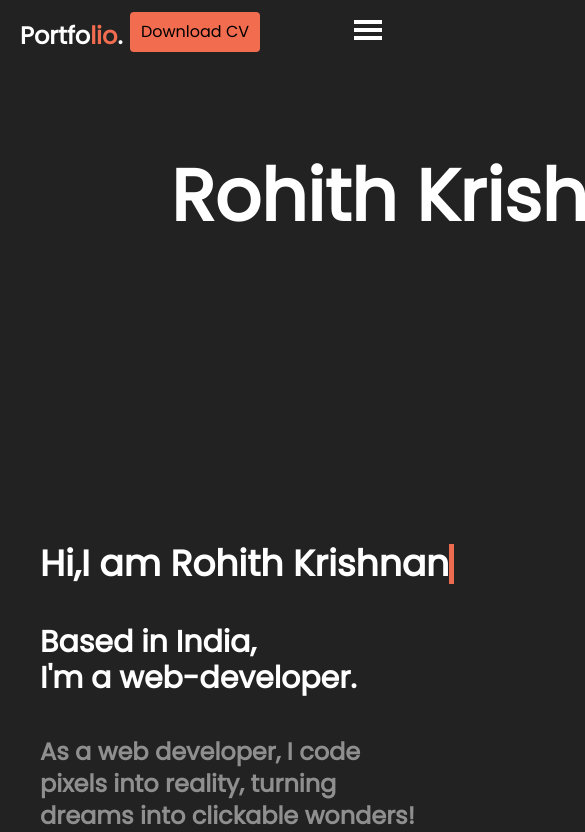
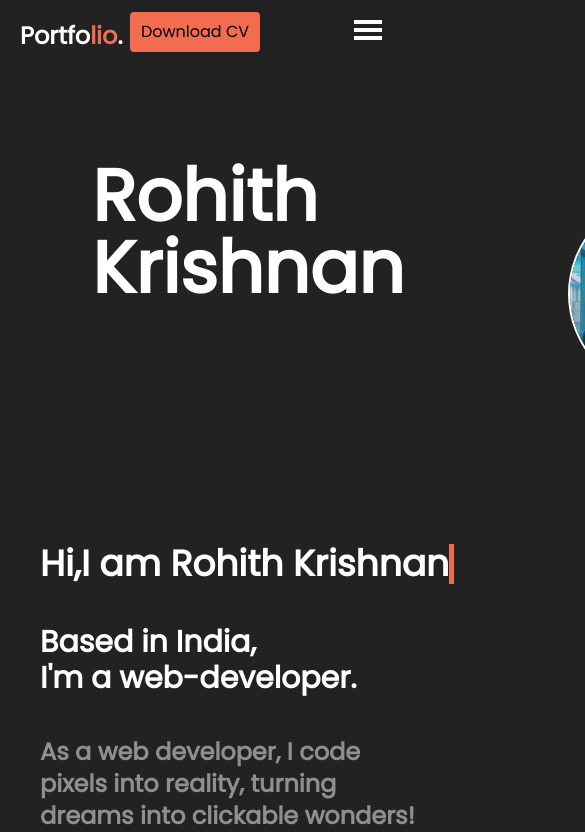
Before and after one commit to Rohithk2003/portfolio, a Next.js app: page / in a window 390 px wide. Shown: the top 832 px of the page, 585 px wide, since content can reach past the window. Built offline with nearby package versions, Linux system fonts and the light colour scheme.

Commit message:
fixed responsive bug issue

```diff
--- a/styles/globals.css
+++ b/styles/globals.css
@@ -13,7 +13,7 @@
     font-family: "Poppins", serif;
 }
 body {
-    min-width:1050px;
+    min-width:800px;
 }
 nav {
     font-family: "Poppins", serif;
```
